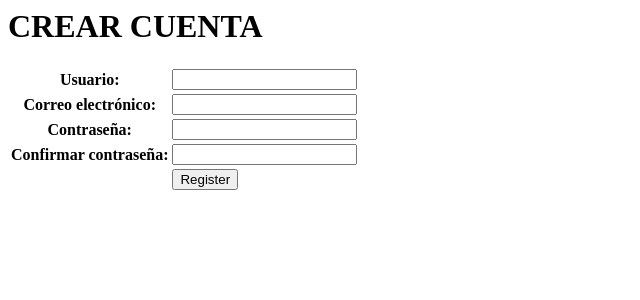
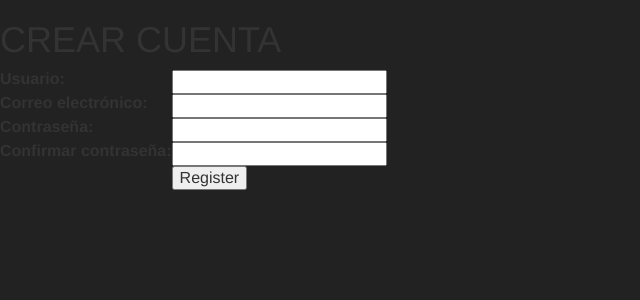
Before and after one commit to grchristian/RoboWorld, a Django app: page /register/ in a window 1280 px wide. Shown: the top 300 px of the page, without its empty margins (0-640 px from the left). Run offline with Django 3.2, Linux system fonts and the light colour scheme; some libraries are stand-ins or nearby versions.

Commit message:
crear cuenta con formato

```diff
--- a/roboworld_app/templates/roboworld_app/register.html
+++ b/roboworld_app/templates/roboworld_app/register.html
@@ -1,3 +1,25 @@
+<head>
+    {% load static %}
+
+    <!--tipo de caracteres-->
+    <meta charset="utf-8">
+
+    <!--para que se ajuste el tamaño de la pantalla-->
+    <meta name="viewport" content="width=device-width">
+
+    <!--titulo de la pestaña del navegador-->
+    <title>RoboWorld | Iniciar sesión</title>
+
+    <!--favicon (icono de la pestalla del navegador)-->
+    <link rel="icon" type="image/svg+xml" href="{% static 'roboworld_app/img/fav.svg' %}" sizes="any">
+
+    <!--para linkear bootstrap-->
+    <link rel='stylesheet' href='https://netdna.bootstrapcdn.com/bootstrap/3.0.2/css/bootstrap.min.css'>
+
+    <!--para linkear con el CSS-->
+    <link href="{% static 'roboworld_app/css/style_inicio_sesion.css' %}" rel="stylesheet" type="text/css">
+  </head>
+
 
 {% block content %}
 
--- a/roboworld_app/views.py
+++ b/roboworld_app/views.py
@@ -8,12 +8,9 @@ from . models import Level
 from random import randrange
 import psycopg2
 from django.contrib.auth.models import User
-
 from django.contrib import messages
 from django.contrib.auth.forms import UserCreationForm
-
 from .forms import CustomUserCreationForm
-
 from django.contrib.auth import authenticate, login
 
 #------------------------------------------------------- FINALES FUNCIONANDO -------------------------------------------------------#
```
